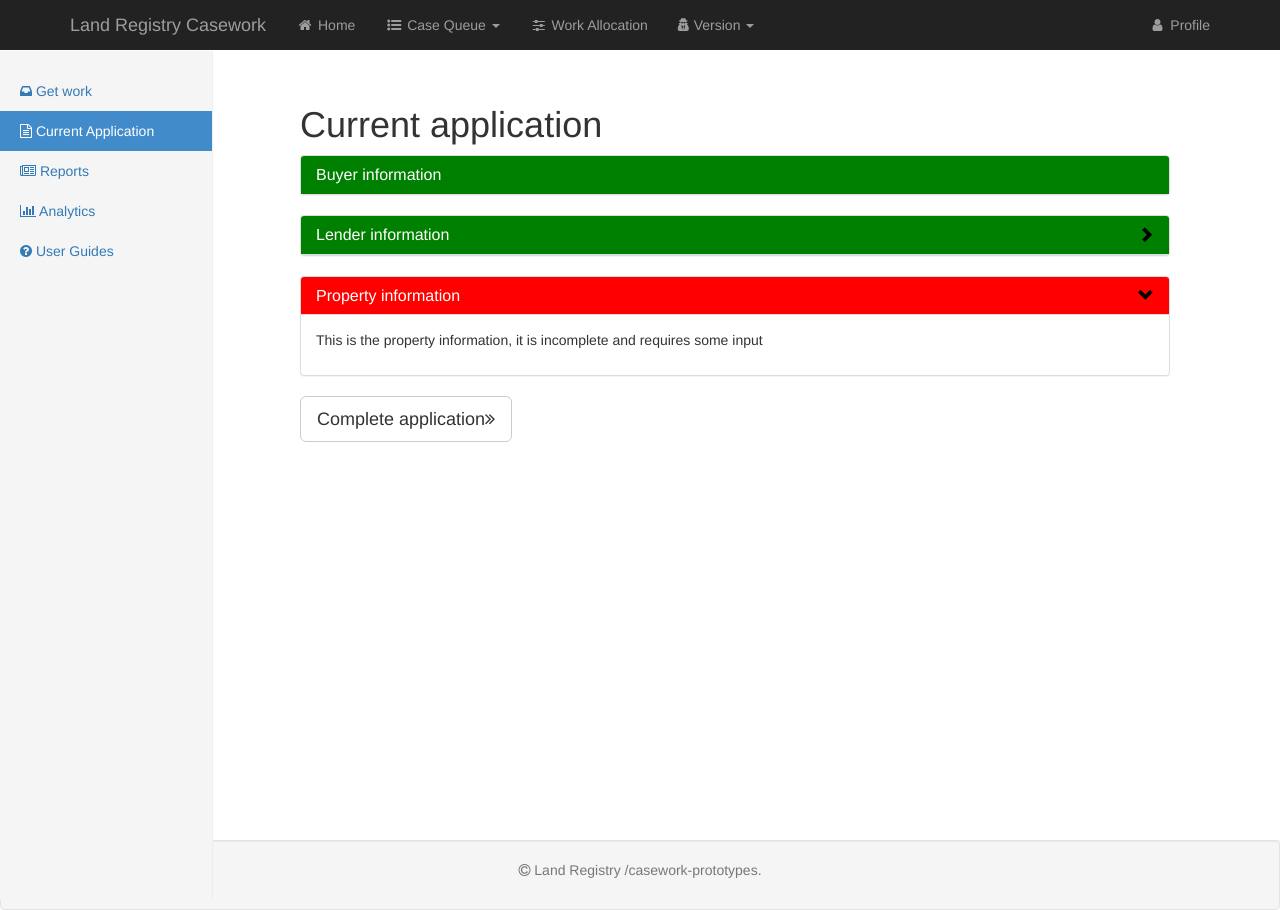
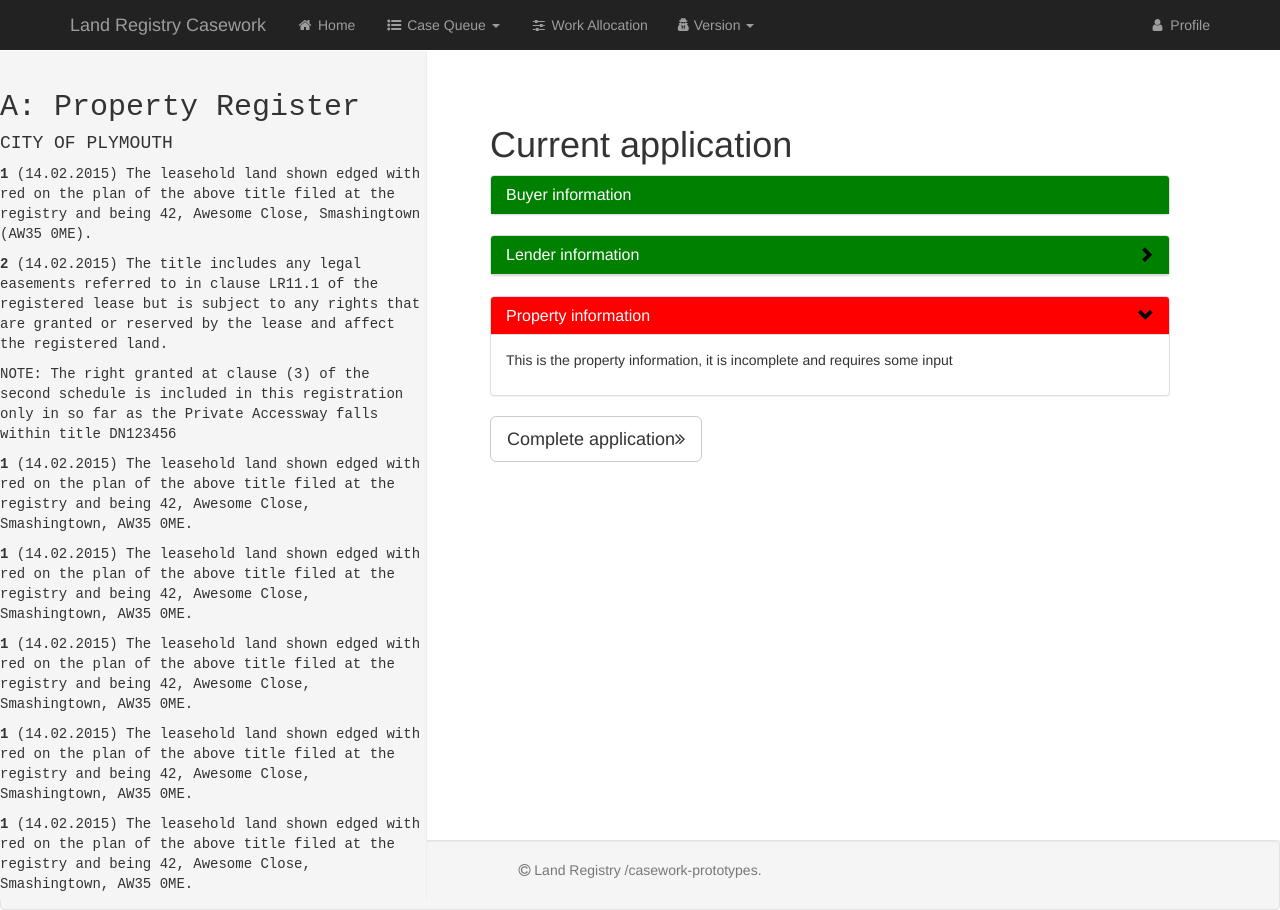
Before and after one commit to LandRegistry/casework-prototypes, a Jekyll site: the page built from andy-currentapp.html, in a window 1280 px wide. Built offline with Jekyll 4.4.1, drawn with Linux system fonts in a browser that asks for light colours; nearby versions of some CDN libraries.

Commit message:
added a register view to the side panel

```diff
--- a/_includes/andy_charge_input.html
+++ b/_includes/andy_charge_input.html
@@ -9,7 +9,7 @@
         </a>
         <div id="collapseBuyer" class="panel-collapse collapse">
             <div class="panel-body">
-                <p>buyer stuff</a></p>
+                <p>buyer stuff</p>
             </div>
         </div>
     </div>
@@ -22,7 +22,7 @@
         </div>
         <div id="collapseLender" class="panel-collapse collapse">
             <div class="panel-body">
-                <p>Lender stuff</a></p>
+                <p>Lender stuff</p>
             </div>
         </div>
     </div>
--- /dev/null
+++ b/_includes/andy_register.html
@@ -0,0 +1,76 @@
+<div style="font-family: courier new">
+
+    <h2>A: Property Register</h2>
+    <h4>CITY OF PLYMOUTH</h4>
+
+    <p>
+        <strong>1    </strong>
+        (14.02.2015) The leasehold land shown edged with red on the plan of the above title filed at the registry and being
+        42, Awesome Close, Smashingtown (AW35 0ME).
+    </p>
+
+    <p>
+        <strong>2    </strong>
+        (14.02.2015) The title includes any legal easements referred to in clause LR11.1 of the registered lease but is
+        subject to any rights that are granted or reserved by the lease and affect the registered land.
+    </p>
+
+    <p>
+        NOTE: The right granted at clause (3) of the second schedule is included in this registration only in so far as the
+        Private Accessway falls within title DN123456
+    </p>
+
+    <p>
+        <strong>1    </strong>
+        (14.02.2015) The leasehold land shown edged with red on the plan of the above title filed at the registry and being
+        42, Awesome Close, Smashingtown, AW35 0ME.
+    </p>
+
+    <p>
+        <strong>1    </strong>
+        (14.02.2015) The leasehold land shown edged with red on the plan of the above title filed at the registry and being
+        42, Awesome Close, Smashingtown, AW35 0ME.
+    </p>
+
+    <p>
+        <strong>1    </strong>
+        (14.02.2015) The leasehold land shown edged with red on the plan of the above title filed at the registry and being
+        42, Awesome Close, Smashingtown, AW35 0ME.
+    </p>
+
+    <p>
+        <strong>1    </strong>
+        (14.02.2015) The leasehold land shown edged with red on the plan of the above title filed at the registry and being
+        42, Awesome Close, Smashingtown, AW35 0ME.
+    </p>
+
+    <p>
+        <strong>1    </strong>
+        (14.02.2015) The leasehold land shown edged with red on the plan of the above title filed at the registry and being
+        42, Awesome Close, Smashingtown, AW35 0ME.
+    </p>
+
+    <p>
+        <strong>1    </strong>
+        (14.02.2015) The leasehold land shown edged with red on the plan of the above title filed at the registry and being
+        42, Awesome Close, Smashingtown, AW35 0ME.
+    </p>
+
+    <p>
+        <strong>1    </strong>
+        (14.02.2015) The leasehold land shown edged with red on the plan of the above title filed at the registry and being
+        42, Awesome Close, Smashingtown, AW35 0ME.
+    </p>
+
+    <p>
+        <strong>1    </strong>
+        (14.02.2015) The leasehold land shown edged with red on the plan of the above title filed at the registry and being
+        42, Awesome Close, Smashingtown, AW35 0ME.
+    </p>
+
+    <p>
+        <strong>1    </strong>
+        (14.02.2015) The leasehold land shown edged with red on the plan of the above title filed at the registry and being
+        42, Awesome Close, Smashingtown, AW35 0ME.
+    </p>
+</div>
--- a/andy-currentapp.html
+++ b/andy-currentapp.html
@@ -6,14 +6,14 @@ permalink: /andy/currentapp/
 
 <div class="container-fluid">
     <div class="row">
-        <div class="col-sm-3 col-md-2 sidebar">
+        <<div class="col-sm-5 col-md-4 sidebar">
             <ul class="nav nav-sidebar">
 
-                {% include andy_sidebar.html %}
+                {% include andy_register.html %}
 
             </ul>
         </div>
-        <div class="col-sm-9 col-sm-offset-3 col-md-10 col-md-offset-2 main">
+        <div class="col-sm-7 col-sm-offset-5 col-md-8 col-md-offset-4 main">
             <h1>Current application</h1>
 
             <!--in the future there may be different includes based on the condition of the type of
--- a/css/dashboard.css
+++ b/css/dashboard.css
@@ -100,13 +100,11 @@
 }
 
 .panel-heading .accordion-toggle:after {
-    /* symbol for "opening" panels */
-    font-family: 'Glyphicons Halflings';  /* essential for enabling glyphicon */
-    content: "\e114";    /* adjust as needed, taken from bootstrap.css */
-    float: right;        /* adjust as needed */
-    color: black;         /* adjust as needed */
+    font-family: 'Glyphicons Halflings';
+    content: "\e114";
+    float: right;
+    color: black;
 }
 .panel-heading .accordion-toggle.collapsed:after {
-    /* symbol for "collapsed" panels */
-    content: "\e080";    /* adjust as needed, taken from bootstrap.css */
+    content: "\e080";
 }
```
Also changed, not shown: andy-getwork.html (+6 -10 lines).
